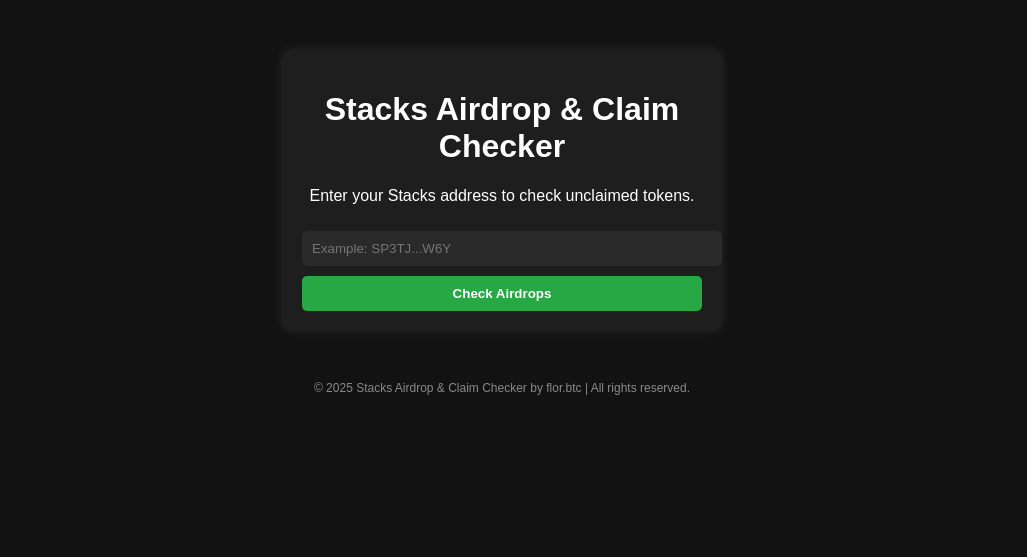
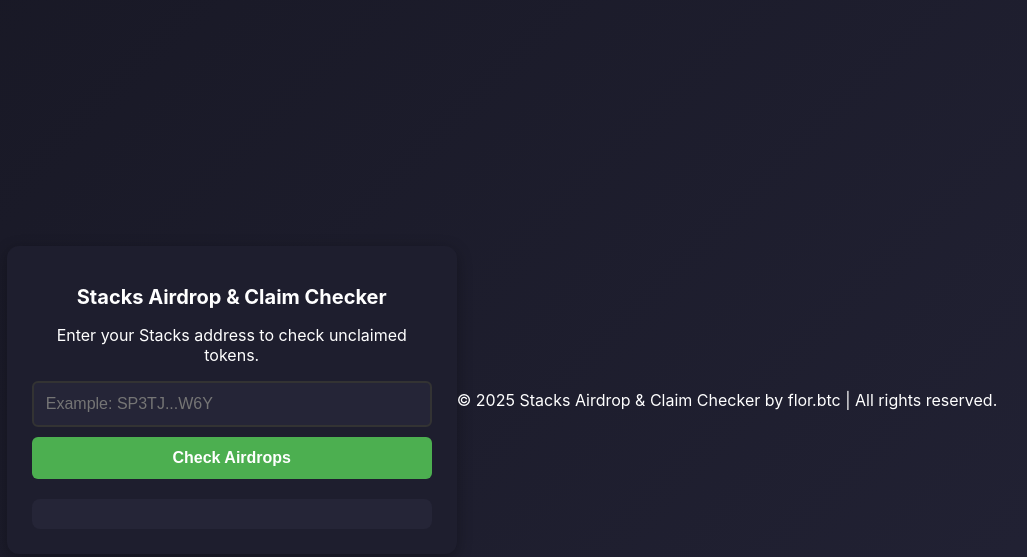
Before and after one commit to flormpecasique/Stacks-airdrop-checker, a plain HTML site: page index.html in a window 1280 px wide. Shown: the whole page, without its empty margins (138-1165 px from the left). Drawn offline with Linux system fonts and the light colour scheme.

Commit message:
Update style.css

```diff
--- a/style.css
+++ b/style.css
@@ -1,45 +1,111 @@
+/* Diseño modernizado con mejor integración de colores */
 body {
-    font-family: Arial, sans-serif;
-    background: #121212;
-    color: white;
+    font-family: 'Inter', sans-serif;
+    background: linear-gradient(135deg, #181825, #232336);
+    color: #ffffff;
+    text-align: center;
+    margin: 0;
+    padding: 0;
+    display: flex;
+    justify-content: center;
+    align-items: center;
+    height: 100vh;
+}
+
+/* Contenedor principal */
+.container {
+    width: 90%;
+    max-width: 400px;
+    background: #1e1e2e;
+    padding: 25px;
+    border-radius: 12px;
+    box-shadow: 0px 4px 15px rgba(0, 0, 0, 0.3);
     text-align: center;
 }
 
-.container {
-    max-width: 400px;
-    margin: 50px auto;
-    padding: 20px;
-    background: #1E1E1E;
-    border-radius: 10px;
-    box-shadow: 0 0 10px rgba(255, 255, 255, 0.1);
+/* Título */
+h1 {
+    color: #fff;
+    font-size: 20px;
+    margin-bottom: 10px;
 }
 
-input, button {
+/* Formulario: input y botón alineados */
+.input-container {
+    display: flex;
+    flex-direction: column;
+    align-items: center;
     width: 100%;
-    padding: 10px;
-    margin-top: 10px;
-    border: none;
-    border-radius: 5px;
 }
 
 input {
-    background: #2A2A2A;
-    color: white;
+    width: 100%;
+    padding: 12px;
+    font-size: 16px;
+    border: 2px solid #333;
+    border-radius: 6px;
+    background: #252537;
+    color: #fff;
+    outline: none;
+    margin-bottom: 10px;
+    box-sizing: border-box;
 }
 
+/* Botón alineado con input */
 button {
-    background: #28a745;
-    color: white;
+    width: 100%;
+    padding: 12px;
+    font-size: 16px;
     font-weight: bold;
+    color: #fff;
+    background: #4CAF50;
+    border: none;
+    border-radius: 6px;
     cursor: pointer;
+    transition: background 0.3s;
+    box-sizing: border-box;
 }
 
 button:hover {
-    background: #218838;
+    background: #45a049;
 }
 
-footer {
-    font-size: 12px;
-    opacity: 0.5;
+/* Contenedor de resultados */
+#results {
     margin-top: 20px;
+    background: #252537;
+    padding: 15px;
+    border-radius: 8px;
+    text-align: left;
+    max-height: 300px;
+    overflow-y: auto;
 }
+
+/* Tabla de tokens */
+table {
+    width: 100%;
+    border-collapse: collapse;
+}
+
+th, td {
+    padding: 10px;
+    text-align: left;
+}
+
+th {
+    background: #333;
+    color: #fff;
+}
+
+td {
+    background: rgba(255, 255, 255, 0.1);
+    border-bottom: 1px solid rgba(255, 255, 255, 0.2);
+}
+
+/* Responsividad */
+@media (max-width: 480px) {
+    .container {
+        width: 95%;
+        max-width: 350px;
+    }
+}
```
